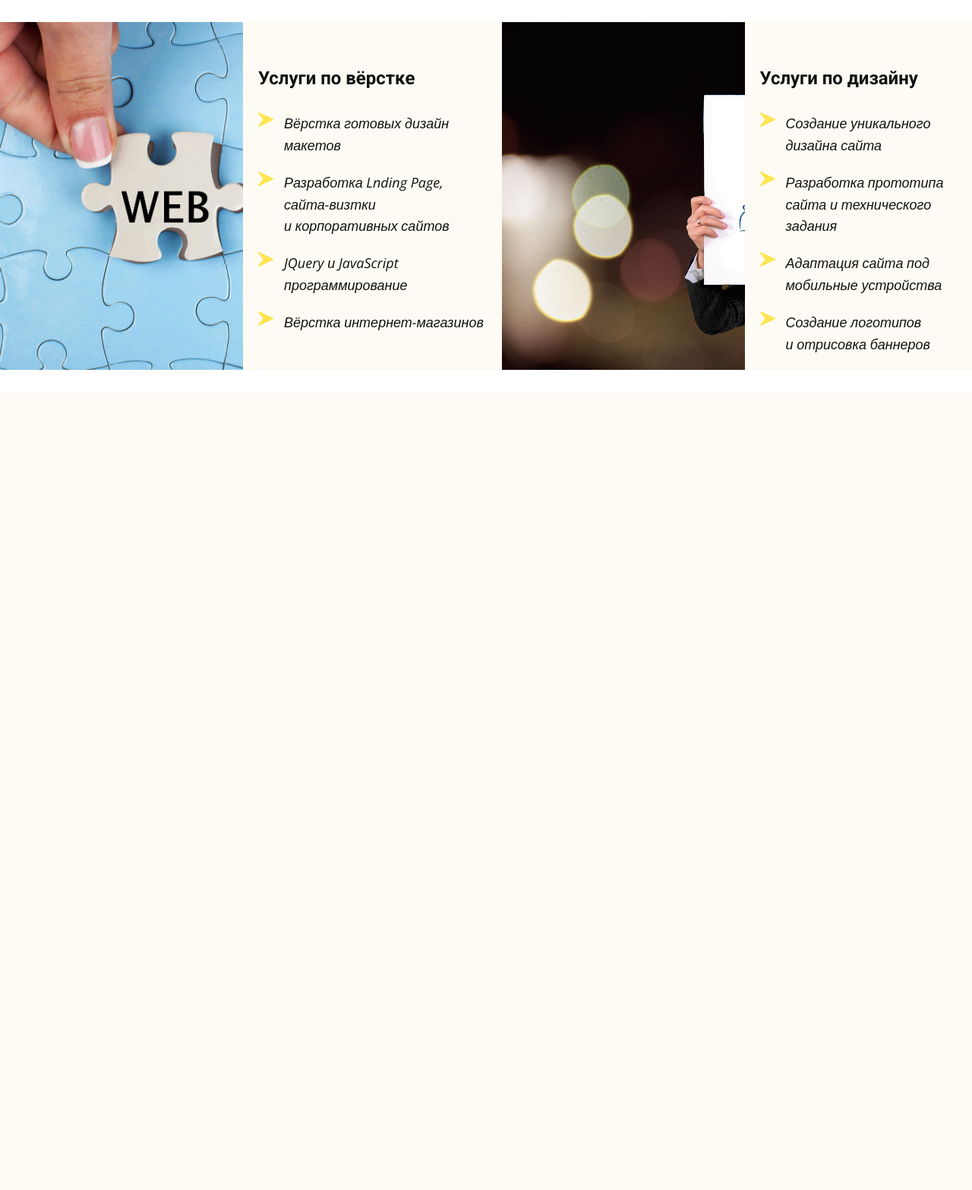
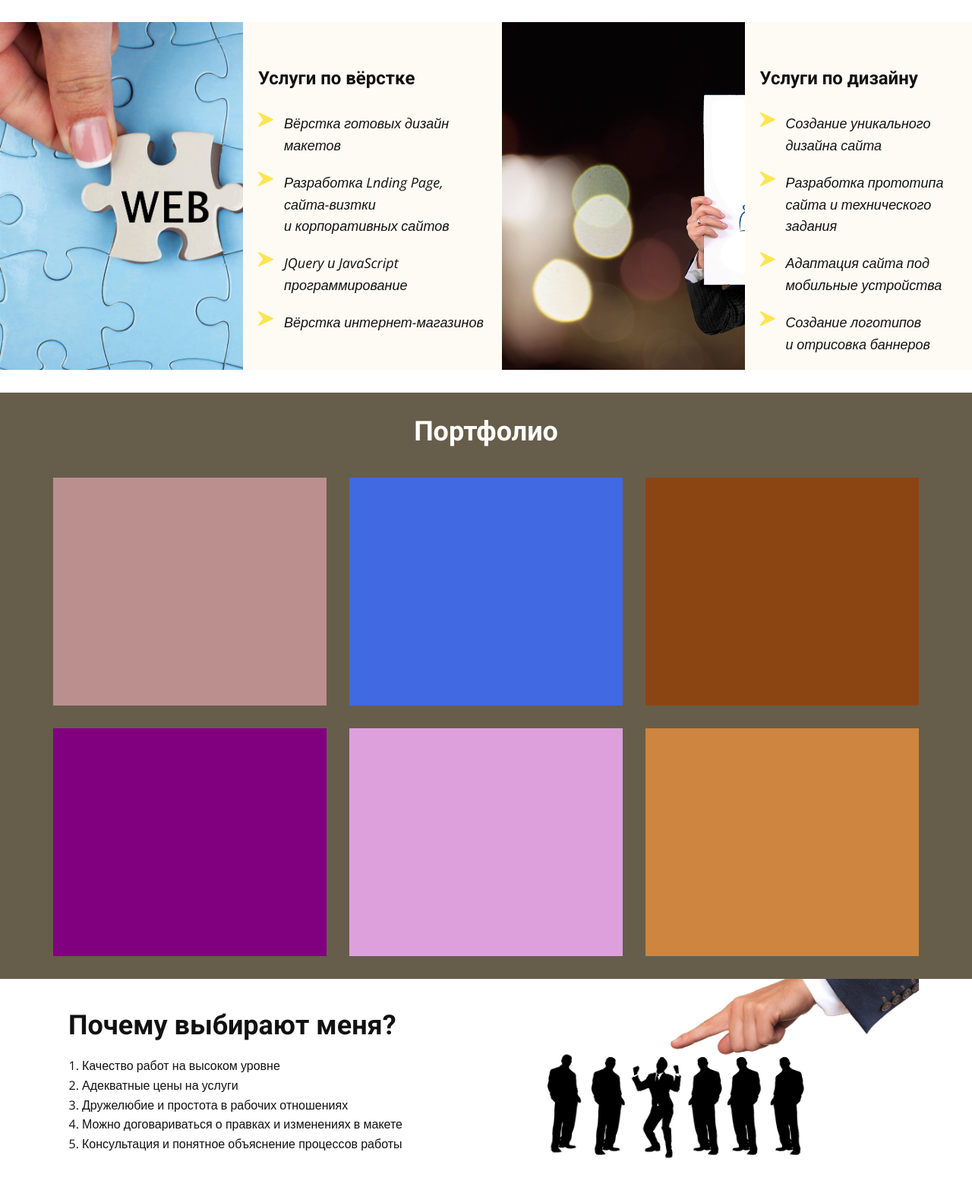
Before and after one commit to motos5/portfolio, a PHP site: page / in a window 1280 px wide. Shown: the part 2660-4227 px from the top of the page at 76% size. Before the commit the page ends 3147 px from the top, so only its background shows below. Run offline with PHP 8.4, Linux system fonts and the light colour scheme; style sheets or scripts are compiled from the project's sources.

Commit message:
added portfolio and choose

```diff
--- a/app/index.html
+++ b/app/index.html
@@ -128,7 +128,42 @@
 					<p class="services__text">Создание логотипов и&nbsp;отрисовка баннеров</p>
 				</div>
 			</div>
+		</section>
 
+		<section class="portfolio">
+			<div class="container">
+				<h2 class="portfolio__title">Портфолио</h2>
+				<div class="portfolio__items">
+					<div class="portfolio__item color1"></div>
+					<div class="portfolio__item color2"></div>
+					<div class="portfolio__item color3"></div>
+					<div class="portfolio__item color4"></div>
+					<div class="portfolio__item color5"></div>
+					<div class="portfolio__item color6"></div>
+				</div>
+			</div>
+		</section>
+
+		<section class="choose">
+			<div class="container">
+				<div class="choose__inner">
+					<div class="choose__info">
+						<h2 class="choose__title">Почему выбирают меня?</h2>
+						<div class="choose__box">
+							<ol class="choose__list">
+								<li class="choose__item">Качество работ на высоком уровне</li>
+								<li class="choose__item">Адекватные цены на услуги</li>
+								<li class="choose__item">Дружелюбие и простота в рабочих отношениях</li>
+								<li class="choose__item">Можно договариваться о правках и изменениях в макете</li>
+								<li class="choose__item">Консультация и понятное объяснение процессов работы</li>
+							</ol>
+						</div>
+					</div>
+					<div class="choose__imagebox">
+						<img class="choose__image" src="images/choose-bg.jpg" alt="Почему выбирают меня?">
+					</div>
+				</div>
+			</div>
 		</section>
 
 		<script src="js/circles.min.js"></script>
--- a/app/scss/style.scss
+++ b/app/scss/style.scss
@@ -196,5 +196,77 @@
     }
 }
 
+.portfolio{
+    padding: 30px 0;
+    background-color: $bg-darking;
+    &__title{
+        @extend %title-2;
+        color: #fff;
+        margin-bottom: 40px;
+        text-align: center;
+    }
+    &__items{
+        display: grid;
+        grid-template-columns: repeat(3, 1fr);
+        grid-template-rows: repeat(2, 1fr);
+        grid-column-gap: 30px;
+        grid-row-gap: 30px;
+    }
+    &__item{
+        min-height: 300px;
+        &.color1{
+            background-color:rosybrown;
+        }
+        &.color2{
+            background-color:royalblue;
+        }
+        &.color3{
+            background-color:saddlebrown;
+        }
+        &.color4{
+            background-color:purple;
+        }
+        &.color5{
+            background-color:plum;
+        }
+        &.color6{
+            background-color:peru;
+        }
+    }
+}
+
+.choose{
+    background-color: #fff;
+    &__inner{
+        display: flex;
+        justify-content: space-between;
+        padding-bottom: 30px;
+    }
+    &__info{
+        flex: 0 0 50%;
+        width: 50%;
+        padding: 40px 20px 0;
+    }
+    &__title{
+        @extend %title-2;
+        margin-bottom: 20px;
+    }
+    &__box{
+        padding-left: 18px;
+    }
+    &__list{
+        line-height: 1.6;
+    }
+    &__imagebox{
+        width: 100%;
+        flex: 0 0 50%;
+    }
+    &__image{
+        width: 100%;
+        height: auto;
+        object-fit: cover;
+    }
+}
+
 
 @import 'media';
```
Also changed, not shown: app/images/choose-bg.jpg (added).
